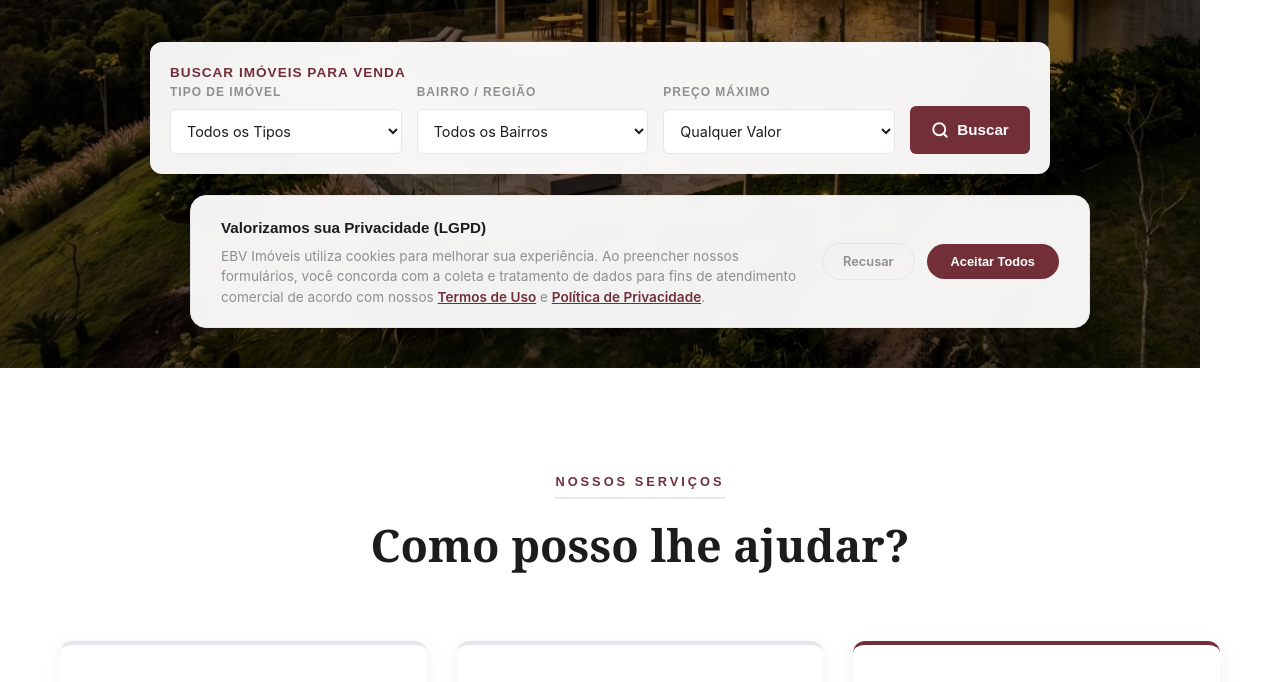
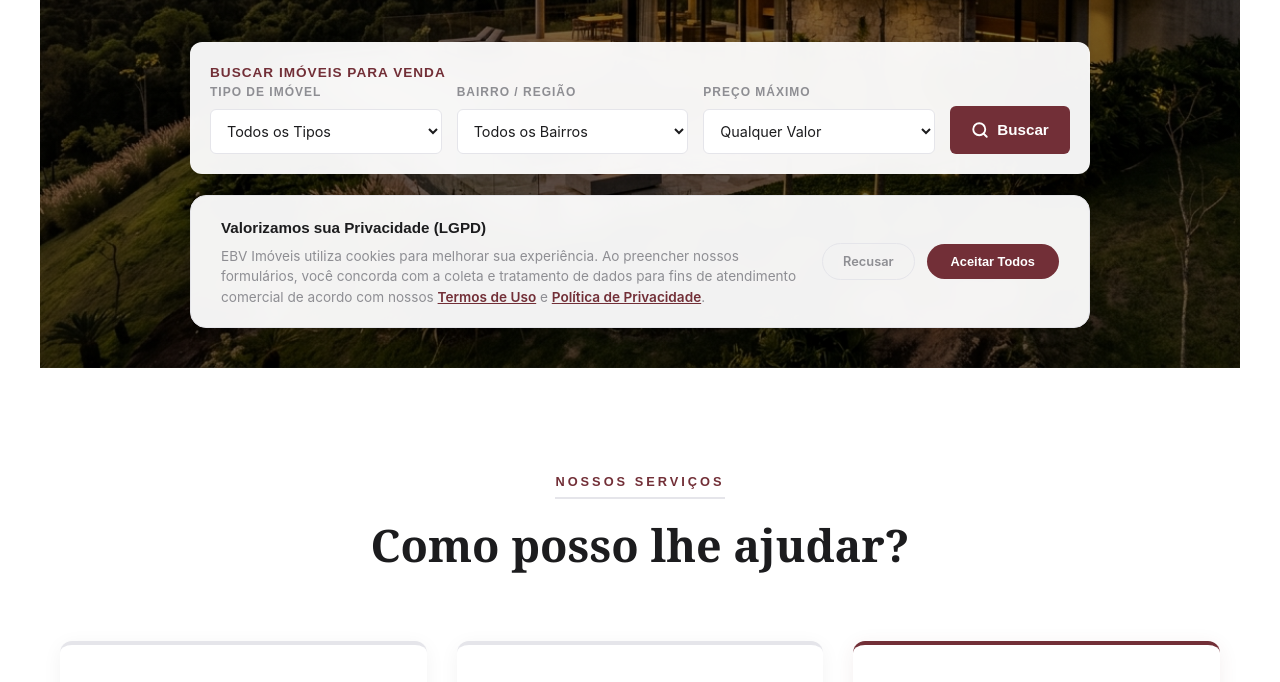
Before and after one commit to keevinvieeira/site-ebv, a plain HTML site: page index.html in a window 1280 px wide. Shown: the part 432-1114 px from the top of the page. Drawn offline with Linux system fonts and the light colour scheme; a web font is replaced by a local one.

Commit message:
Fix full screen alignment: remove parent transform offset and center hero elements

```diff
--- a/styles.css
+++ b/styles.css
@@ -202,29 +202,26 @@ nav ul li a.active::after {
 /* Page Wrapper & Routing Visibility */
 main {
   margin-top: 80px;
+  width: 100%;
 }
 
 .page {
   display: none;
   opacity: 0;
-  transform: translateY(20px);
-  transition: opacity 0.5s ease, transform 0.5s ease;
+  width: 100%;
+  transition: opacity 0.4s ease;
 }
 
 .page.active {
   display: block;
   opacity: 1;
-  transform: translateY(0);
-}
-
-/* Hero Section - Responsive Fullscreen Layout (100vw x 100dvh) */
+  width: 100%;
+}
+
+/* Hero Section - Responsive Fullscreen Layout (100% x 100dvh) */
 .hero {
   position: relative;
-  width: 100vw;
-  left: 50%;
-  right: 50%;
-  margin-left: -50vw;
-  margin-right: -50vw;
+  width: 100%;
   min-height: 100vh;
   min-height: 100dvh;
   height: 100dvh;
```
